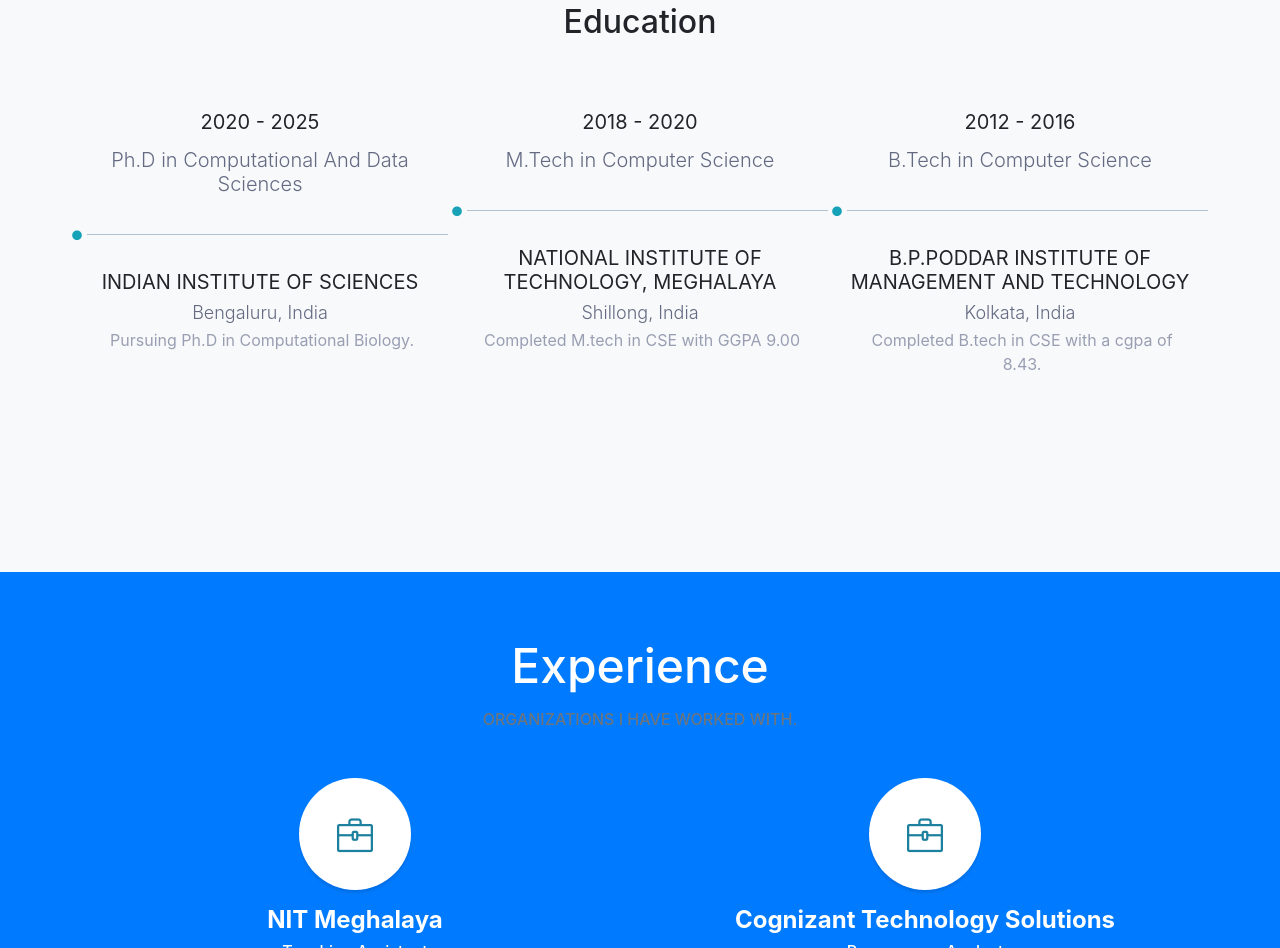
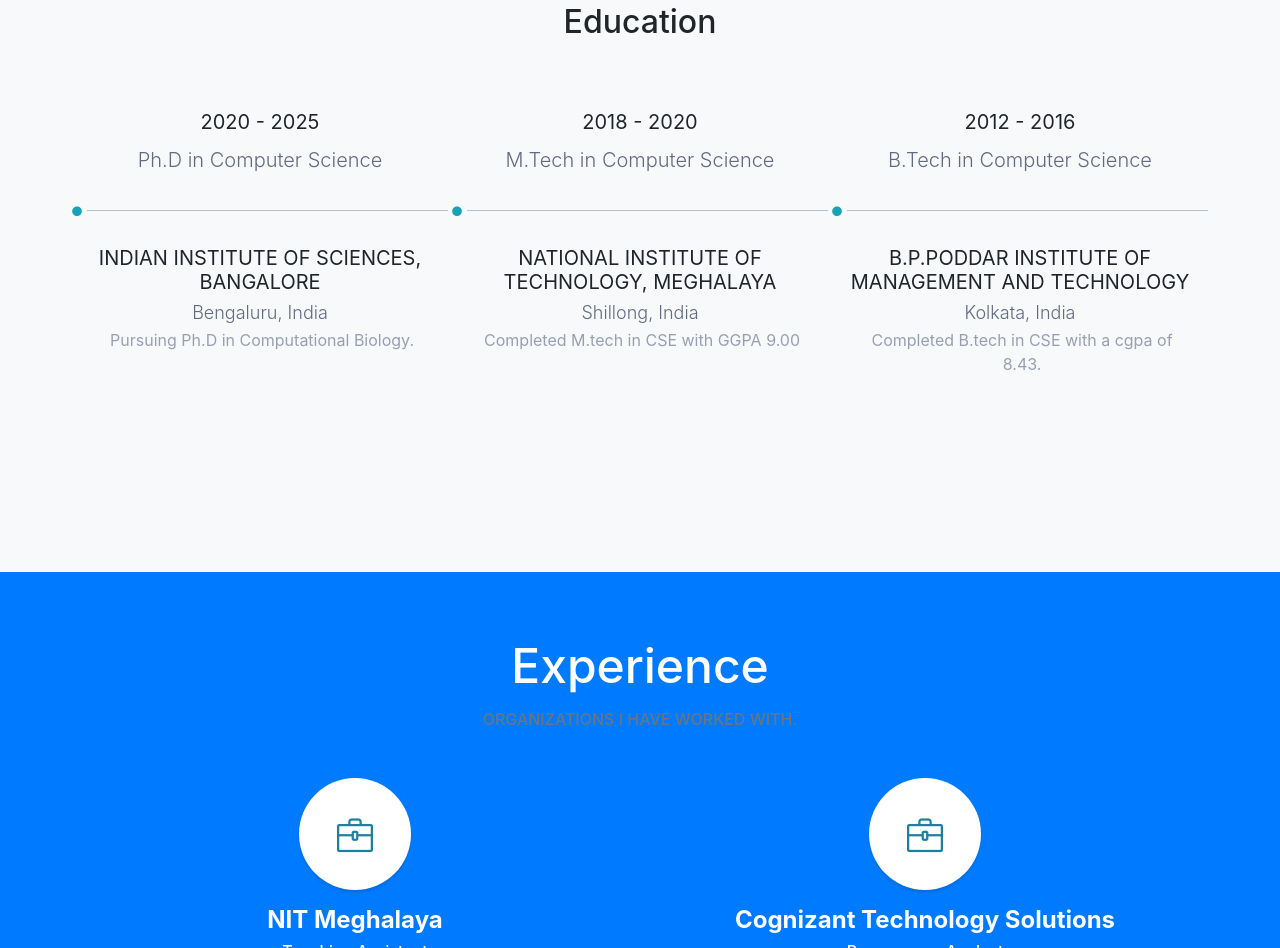
Before and after one commit to majumderS/majumderS.github.io, a website with bundled scripts: page MyPortfolio/index.html in a window 1280 px wide. Shown: the part 850-1798 px from the top of the page. Built offline with nearby package versions, Linux system fonts and the light colour scheme; files whose address does not match are found by name.

Commit message:
Update index.html

```diff
--- a/MyPortfolio/index.html
+++ b/MyPortfolio/index.html
@@ -95,7 +95,7 @@
                       <div class="single-horizontal-timeline">
                         <div class="experience-time">
                           <h2>2020 - 2025</h2>
-                          <h3>Ph.D <span>in </span> Computational and Data Sciences</h3>
+                          <h3>Ph.D <span>in </span> Computer Science</h3>
                         </div><!--/.experience-time-->
                         <div class="timeline-horizontal-border">
                           <i class="fa fa-circle" aria-hidden="true"></i>
@@ -104,7 +104,7 @@
                         <div class="timeline">
                           <div class="timeline-content">
                             <h4 class="title">
-                              Indian Institute of Sciences
+                              Indian Institute of Sciences, Bangalore
                             </h4>
                             <h5>Bengaluru, India</h5>
                             <p class="description">
```
